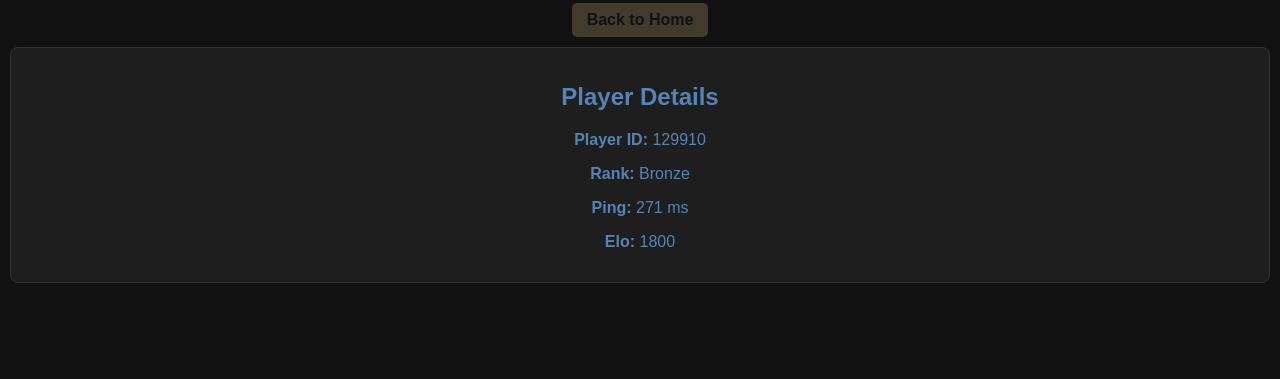
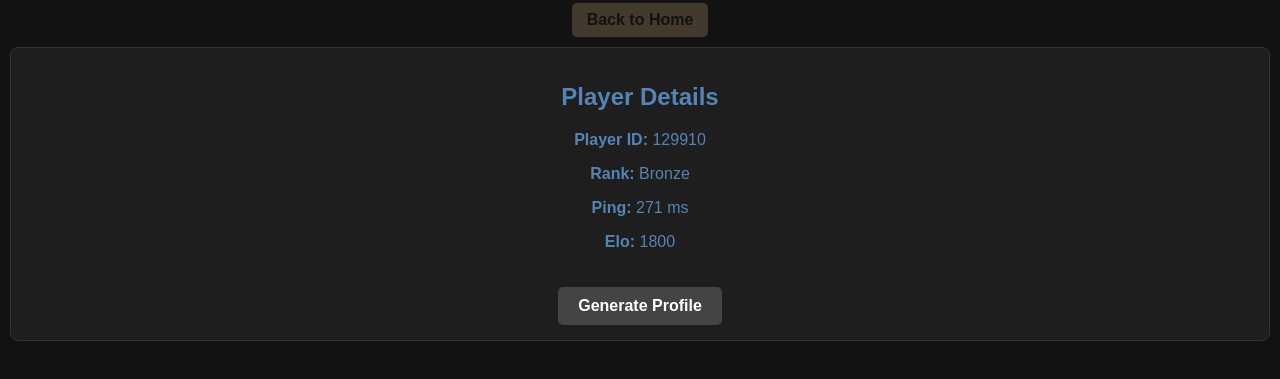
Before and after one commit to fullclipstudios/ISYS3001Task-2, a plain HTML site: page player_profile.html in a window 1280 px wide. Shown: the part 83-462 px from the top of the page. Drawn offline with Linux system fonts and the light colour scheme.

Commit message:
Updated two files
1. Updated the player_profile.html file by adding a new "Generate Profile" button with an event listener

2.  Updated the style.css file by adding the new button's style

```diff
--- a/player_profile.html
+++ b/player_profile.html
@@ -1,4 +1,3 @@
-<!-- player_profile.html -->
 <!DOCTYPE html>
 <html lang="en">
 <head>
@@ -20,6 +19,9 @@
         <p><strong>Rank:</strong> <span id="playerRank"></span></p>
         <p><strong>Ping:</strong> <span id="playerPing"></span> ms</p>
         <p><strong>Elo:</strong> <span id="playerElo"></span></p>
+
+        <!-- Generate Profile Button -->
+        <button id="generateProfile" class="generate-profile-btn">Generate Profile</button>
     </div>
 
     <script>
@@ -33,6 +35,9 @@
 
         // Call function when page loads
         window.onload = generatePlayerProfile;
+
+        // Add event listener for the Generate Profile button
+        document.getElementById('generateProfile').addEventListener('click', generatePlayerProfile);
     </script>
 </body>
 </html>
--- a/style.css
+++ b/style.css
@@ -53,8 +53,7 @@ input[type="radio"] {
     cursor: pointer;
 }
 
-
- /* Style for the Output Field */
+/* Style for the Output Field */
 #output {
     width: 90%; /* Responsive width */
     max-width: 400px; /* Align with other sections */
@@ -121,7 +120,6 @@ display: flex;
 justify-content: center;
 }
 
-
 .chat{
     display: flex;
     justify-content: center;
@@ -129,14 +127,12 @@ justify-content: center;
     color: #ff9800;
 }
 
-
 .chat-box {
     display: inline-block;
     border: #ff9800 2px solid;
     border-radius: 50px;
     padding: 100px;
 }
-
 
 .container {
     display: inline-flex;
@@ -164,10 +160,38 @@ button {
     font-weight: bold;
     font-size: 16px;
     cursor: pointer;
-
 }
 
 button:hover {
     background-color: #333;
     transform: scale(1.05);
 }
+
+/* New styling for Generate Profile button */
+.generate-profile-btn {
+    background-color: #444; /* Dark mode friendly background */
+    color: #fff; /* White text for contrast */
+    border: none; /* Remove default borders */
+    border-radius: 5px; /* Rounded corners */
+    padding: 10px 20px; /* Comfortable padding for touch */
+    font-size: 16px; /* Slightly larger text for readability */
+    cursor: pointer; /* Pointer cursor for hover effect */
+    margin-top: 20px;
+    transition: background-color 0.3s ease, transform 0.2s ease; /* Smooth hover effect */
+}
+
+.generate-profile-btn:hover {
+    background-color: #555; /* Slightly lighter for hover */
+    transform: scale(1.05); /* Subtle scaling effect */
+}
+
+.generate-profile-btn:active {
+    background-color: #333; /* Even darker for active state */
+    transform: scale(0.95); /* Shrinks slightly on press */
+}
+
+/* Blue color effect on click (using :active pseudo-class) */
+.generate-profile-btn:active {
+    background-color: #2196F3; /* Blue background when clicked */
+    color: #fff; /* Keep text white for contrast */
+}
```
